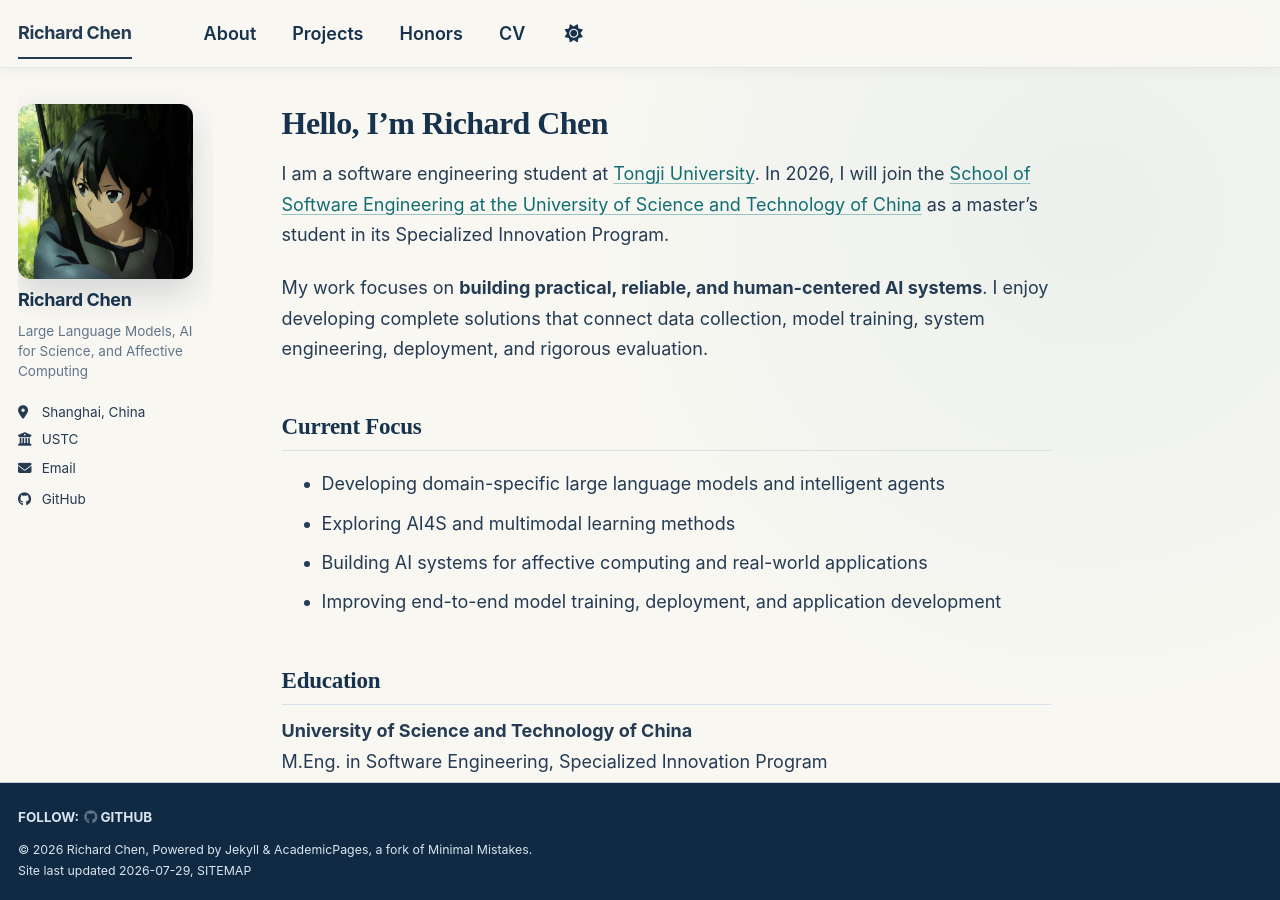
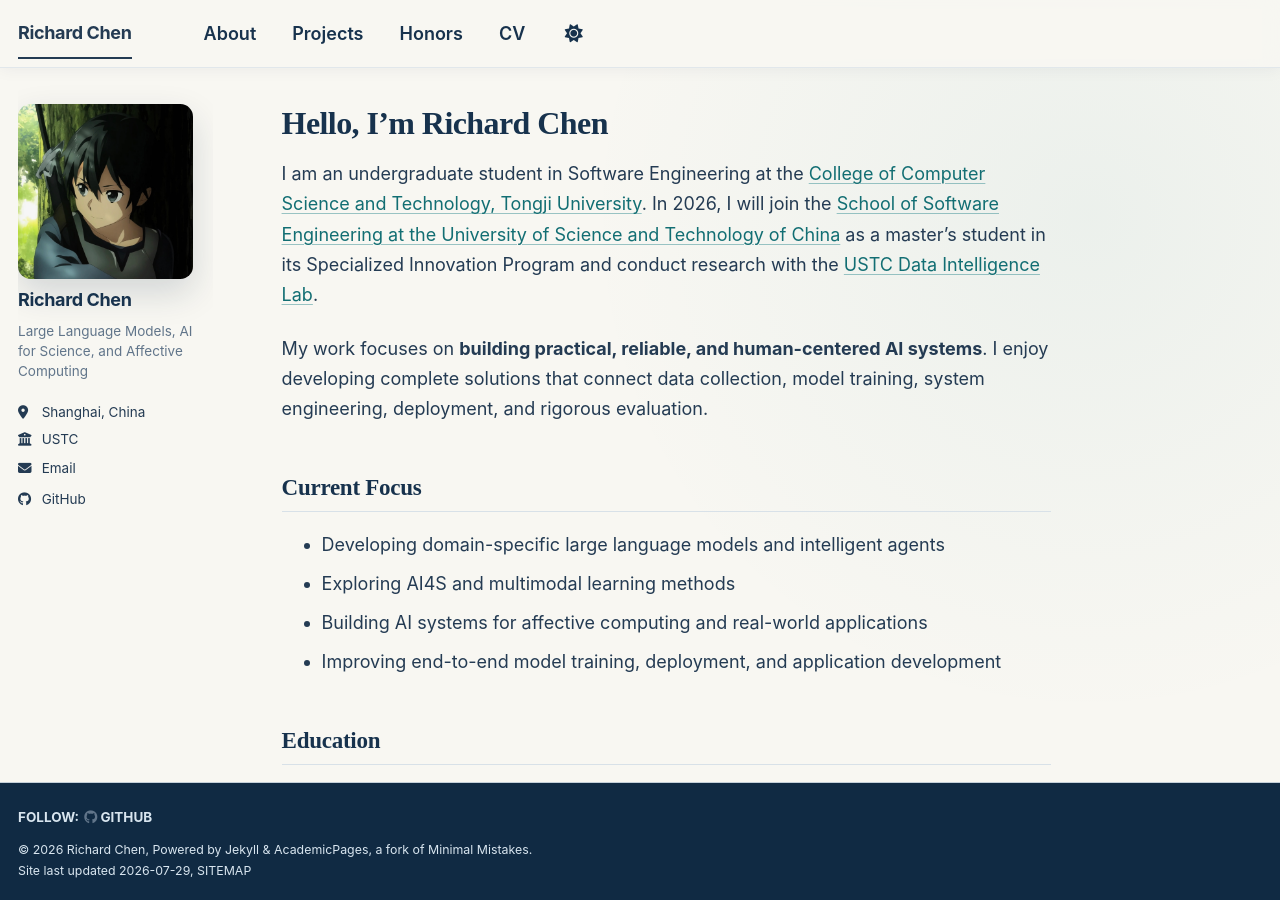
Before and after one commit to Euuugeo/Euuugeo.github.io, a Jekyll site: the page built from _pages/about.md, in a window 1280 px wide and 900 px high. Built offline with Jekyll 4.4.1, drawn with Linux system fonts in a browser that asks for light colours; a style sheet for code colours, icons or effects is not loaded.

Commit message:
Clarify education and add research lab link

```diff
--- a/_pages/about.md
+++ b/_pages/about.md
@@ -7,7 +7,7 @@ redirect_from:
   - /about.html
 ---
 
-I am a software engineering student at [Tongji University](https://cs.tongji.edu.cn/). In 2026, I will join the [School of Software Engineering at the University of Science and Technology of China](https://sse.ustc.edu.cn/) as a master's student in its Specialized Innovation Program.
+I am an undergraduate student in Software Engineering at the [College of Computer Science and Technology, Tongji University](https://cs.tongji.edu.cn/). In 2026, I will join the [School of Software Engineering at the University of Science and Technology of China](https://sse.ustc.edu.cn/) as a master's student in its Specialized Innovation Program and conduct research with the [USTC Data Intelligence Lab](https://di.ustc.edu.cn/_upload/tpl/16/ee/5870/template5870/main.htm).
 
 My work focuses on **building practical, reliable, and human-centered AI systems**. I enjoy developing complete solutions that connect data collection, model training, system engineering, deployment, and rigorous evaluation.
 
```
